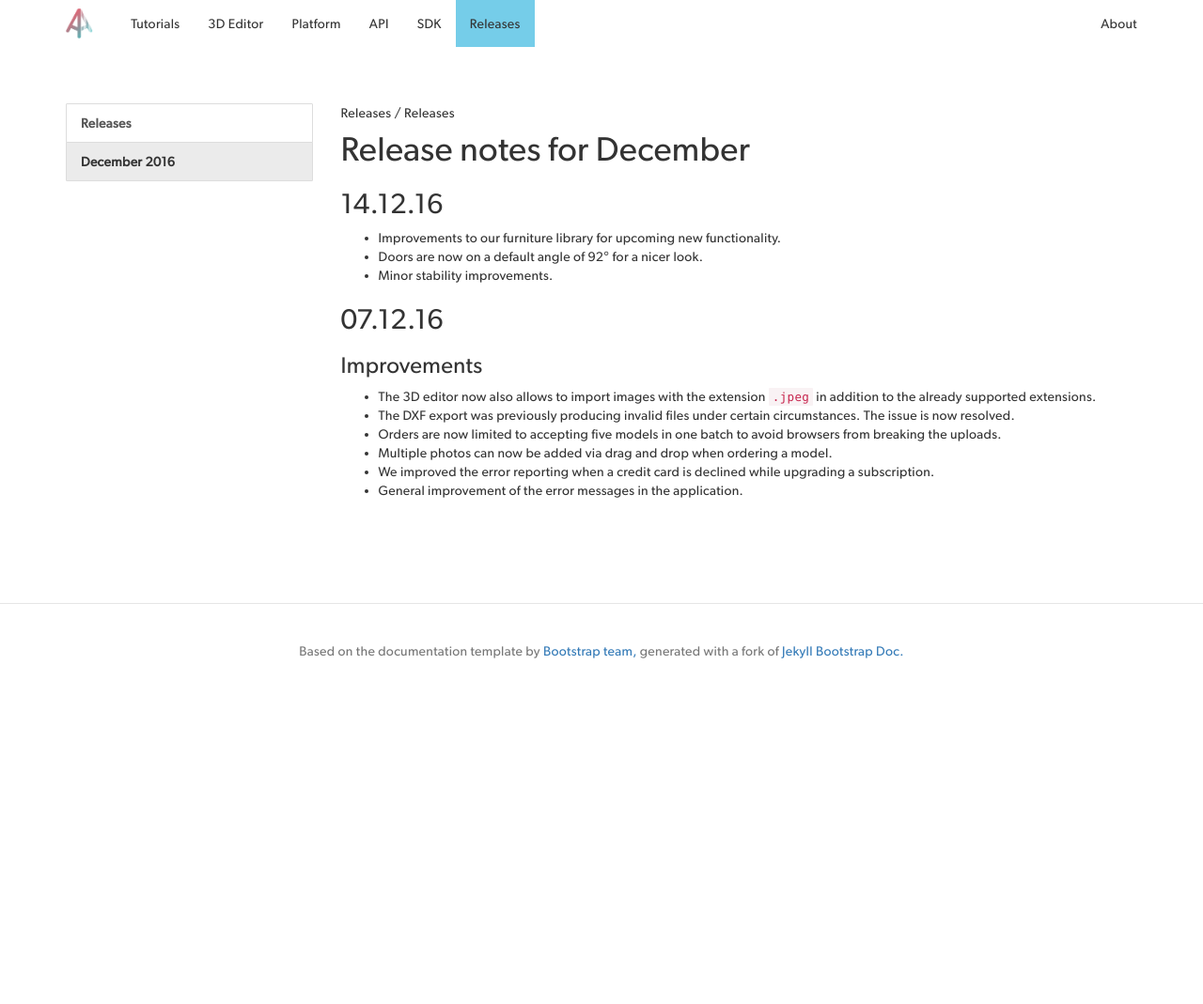
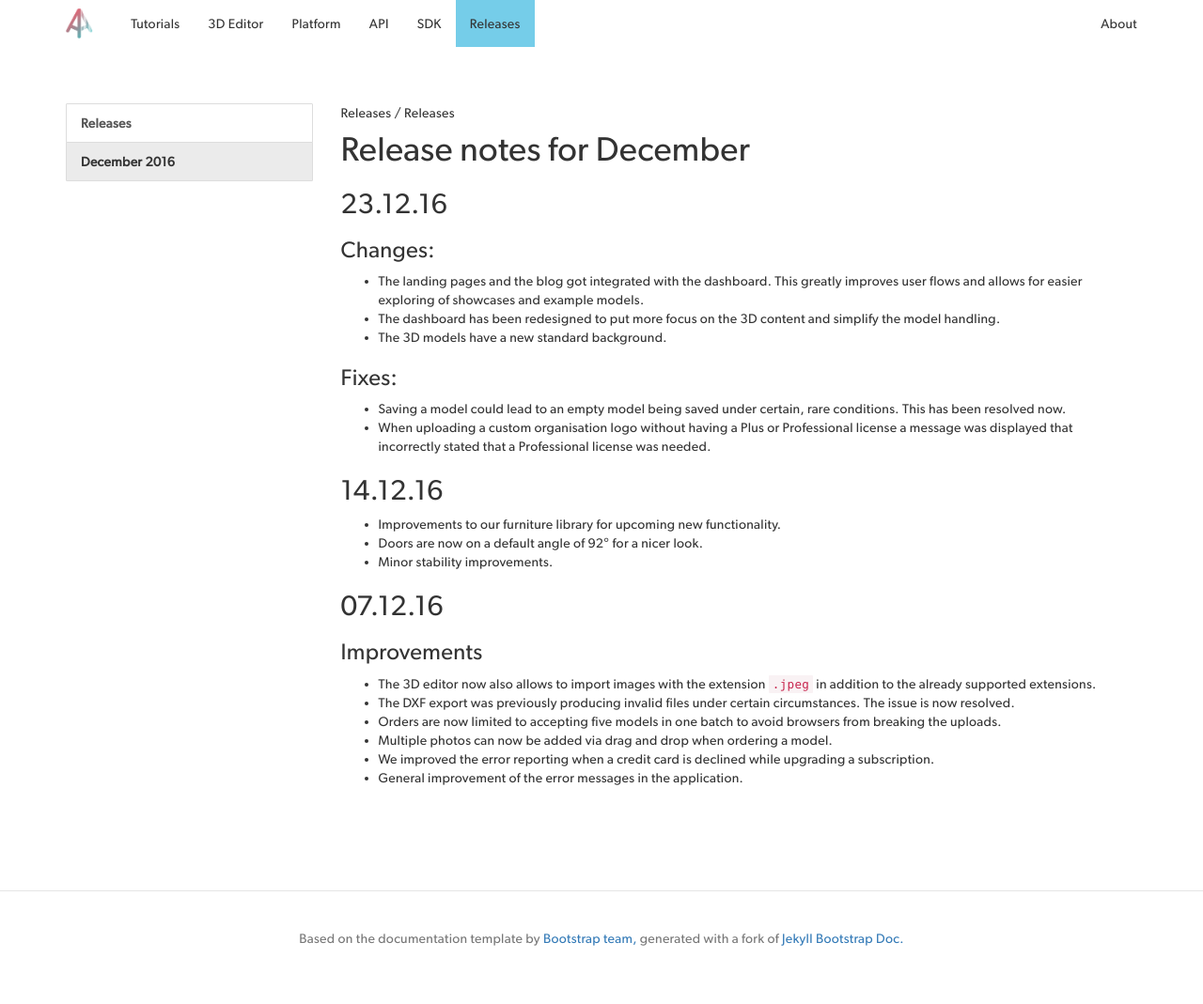
Before and after one commit to AVGP/docs, a Jekyll site: the page built from en/releases/changelog/16-12.md, in a window 1280 px wide. Shown: the whole page at 94% size. Built offline with Jekyll 4.4.1, drawn with Linux system fonts in a browser that asks for light colours; nearby versions of some CDN libraries; before the commit the page ends 900 px from its top, so only the background shows below that.

Commit message:
Added release logs for 23.12

```diff
--- a/en/releases/changelog/16-12.md
+++ b/en/releases/changelog/16-12.md
@@ -7,6 +7,19 @@ title: "Release notes for December 2016"
 middleRank: 2
 ---
 # Release notes for December
+
+## 23.12.16
+
+### Changes:
+
+* The landing pages and the blog got integrated with the dashboard. This greatly improves user flows and allows for easier exploring of showcases and example models.
+* The dashboard has been redesigned to put more focus on the 3D content and simplify the model handling.
+* The 3D models have a new standard background.
+
+### Fixes:
+
+* Saving a model could lead to an empty model being saved under certain, rare conditions. This has been resolved now.
+* When uploading a custom organisation logo without having a Plus or Professional license a message was displayed that incorrectly stated that a Professional license was needed.
 
 ## 14.12.16
 
```
